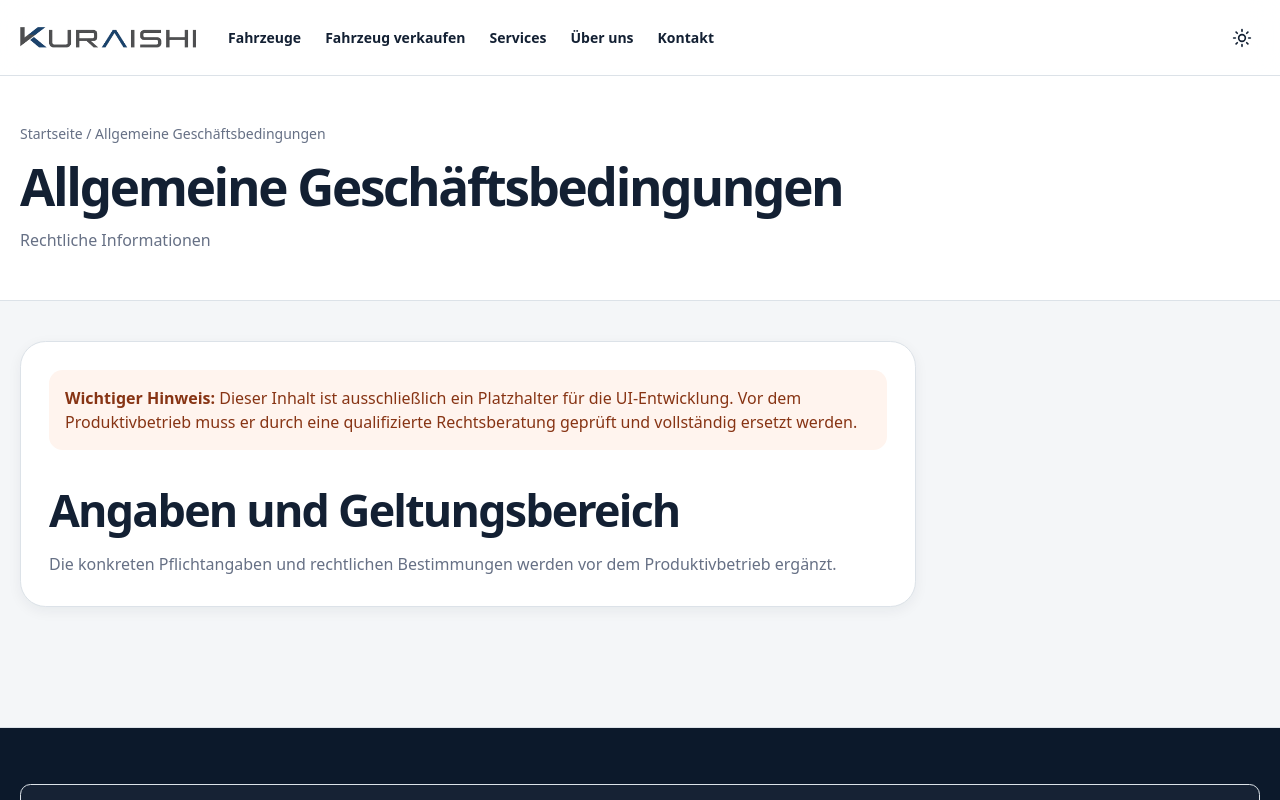
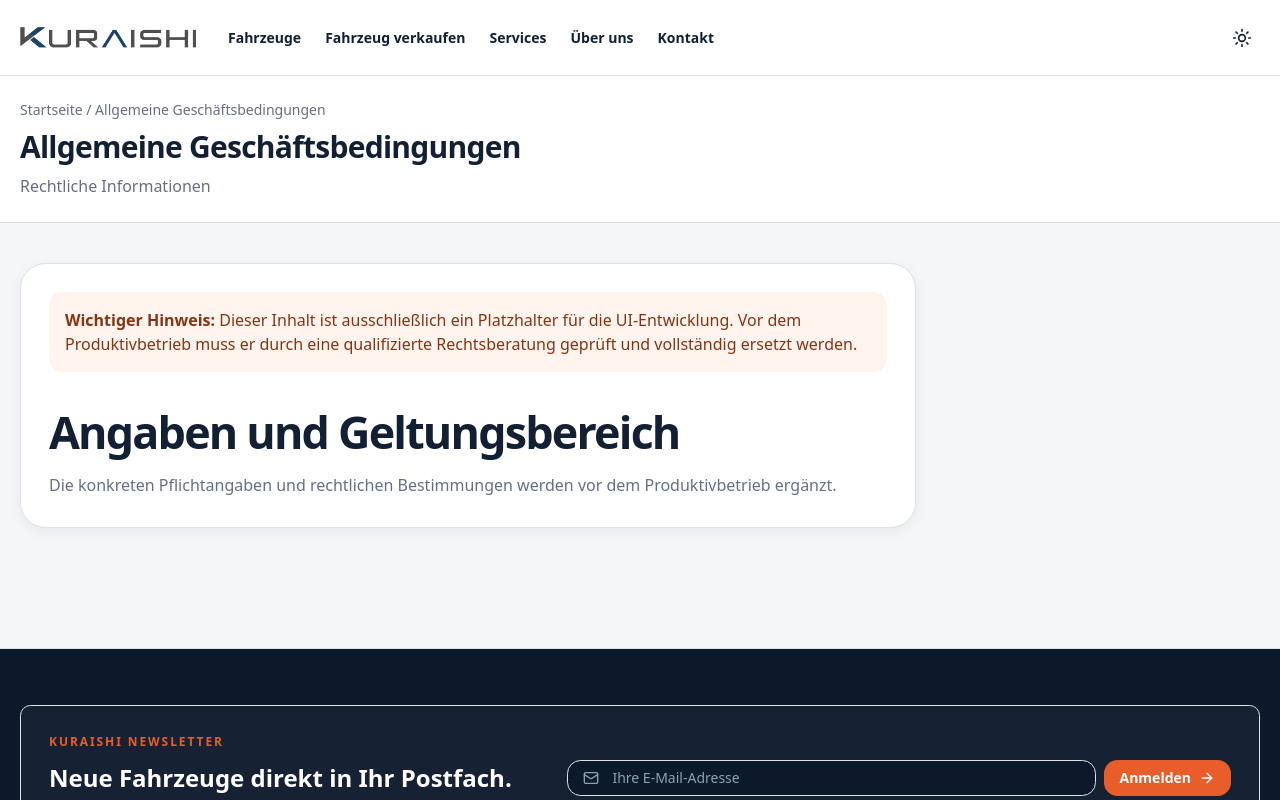
Before and after one commit to NikzadBehnam/kuraishi-car-dealer, a Next.js app: page /terms in a window 1280 px wide. Shown: the top 800 px of the page. Built offline with nearby package versions, Linux system fonts and the light colour scheme.

Commit message:
5- remove or change the size of the hero section

```diff
--- a/Notes/cleanup-checklist.md
+++ b/Notes/cleanup-checklist.md
@@ -7,7 +7,7 @@
 
 ## http://localhost:3000/fahrzeuge
 
-- [-] 5- remove or change the size of the hero section the hero section "Fahrzeuge entdecken"
+- [+] 5- remove or change the size of the hero section the hero section "Fahrzeuge entdecken" (compact header)
 - [-] 6- chage the fiters, one general seach field is enough
 - [-] 7- on the footer, remove the section "Neue Fahrzeuge direkt in Ihr Postfach"
 - [-] 8- update the entire data in the footer with the recent supplied
@@ -34,7 +34,7 @@
 
 ## http://localhost:3000/services
 
-- [-] 14- remove or change the size of the hero section the hero section "Fahrzeuge entdecken"
+- [+] 14- remove or change the size of the hero section the hero section "Fahrzeuge entdecken" (compact shared header)
 
 ## ...............
 
--- a/src/components/layout/page-header.tsx
+++ b/src/components/layout/page-header.tsx
@@ -12,12 +12,12 @@ export function PageHeader({
   breadcrumb?: string;
 }) {
   return (
-    <div className="bg-surface border-b py-12">
+    <div className="bg-surface border-b py-5 sm:py-6">
       <div className="site-container">
         {breadcrumb && (
           <nav
             aria-label="Brotkrümelnavigation"
-            className="text-muted-foreground mb-4 text-sm"
+            className="text-muted-foreground mb-2 text-sm"
           >
             <Link className="hover:text-foreground" href={publicRoutes.home}>
               Startseite
@@ -26,8 +26,14 @@ export function PageHeader({
             <span aria-current="page">{breadcrumb}</span>
           </nav>
         )}
-        <h1 className="page-title">{title}</h1>
-        <p className="text-muted-foreground mt-4 max-w-2xl">{description}</p>
+        <h1
+          className="font-[family-name:var(--font-heading)] text-2xl leading-tight font-extrabold tracking-tight sm:text-3xl"
+        >
+          {title}
+        </h1>
+        <p className="text-muted-foreground mt-2 max-w-2xl">
+          {description}
+        </p>
       </div>
     </div>
   );
```
Also changed, not shown: 1 other file (tests, documents, lock files or other folders).
